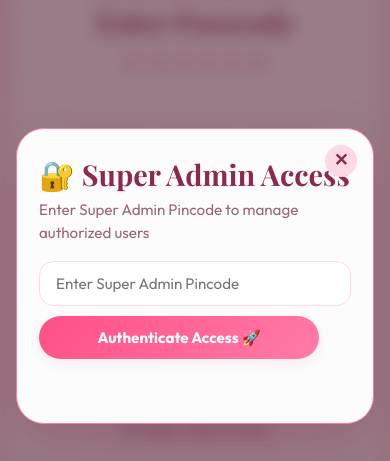
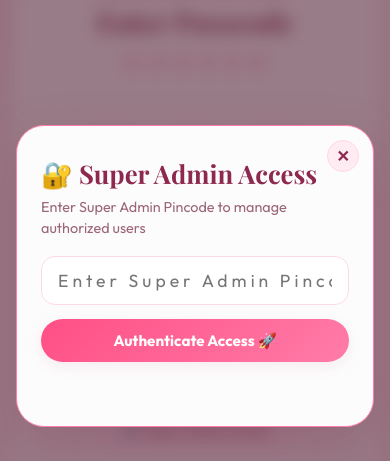
Before and after one commit to joshuarommelfortes-cmyk/MonthsaryWeb, a website: page index.html in a window 390 px wide. Both pictures are taken after a click on the button "⚙️ Super Admin Portal". Shown: the part 146-607 px from the top of the page. Drawn offline with nearby package versions, Linux system fonts and the light colour scheme; no server answers; a web font is replaced by a local one.

Commit message:
Optimize Super Admin modal UI responsiveness across all device screen sizes

```diff
--- a/index.html
+++ b/index.html
@@ -1422,15 +1422,16 @@
       background: rgba(255, 255, 255, 0.98);
       border: 1.5px solid var(--rose);
       border-radius: 28px;
-      padding: 28px 22px;
+      padding: 32px 24px 28px 24px;
       width: 100%;
-      max-width: 480px;
+      max-width: 440px;
       max-height: 90vh;
       overflow-y: auto;
       box-shadow: 0 20px 50px rgba(141, 41, 79, 0.25);
       position: relative;
       transform: scale(0.92);
       transition: transform 0.3s cubic-bezier(0.175, 0.885, 0.32, 1.275);
+      box-sizing: border-box;
     }
 
     .admin-modal-overlay.open .admin-modal-card {
@@ -1439,20 +1440,22 @@
 
     .admin-close-btn {
       position: absolute;
-      top: 16px;
-      right: 16px;
-      background: var(--light-pink);
-      border: none;
+      top: 14px;
+      right: 14px;
+      background: #FFEBF2;
+      border: 1px solid var(--light-pink);
       color: var(--dark-rose);
       width: 32px;
       height: 32px;
       border-radius: 50%;
-      font-size: 1.1rem;
+      font-size: 1rem;
       cursor: pointer;
       display: flex;
       align-items: center;
       justify-content: center;
       font-weight: bold;
+      z-index: 10;
+      transition: all 0.2s ease;
     }
 
     .admin-close-btn:hover {
@@ -1896,12 +1899,12 @@
 
       <!-- View 1: Super Admin Pincode Gate -->
       <div id="adminAuthView">
-        <h2 class="heading" style="font-size: 1.8rem; margin-bottom: 8px;">🔐 Super Admin Access</h2>
-        <p class="description" style="margin-bottom: 16px;">Enter Super Admin Pincode to manage authorized users</p>
-
-        <div class="admin-form-group">
-          <input type="password" id="adminPinInput" class="admin-input" placeholder="Enter Super Admin Pincode" maxlength="6" autocomplete="off" />
-          <button class="btn btn-primary" onclick="verifyAdminPin()" style="padding: 12px 24px; font-size: 0.95rem;">
+        <h2 class="heading" style="font-size: 1.6rem; margin-bottom: 8px;">🔐 Super Admin Access</h2>
+        <p class="description" style="font-size: 0.9rem; margin-bottom: 16px;">Enter Super Admin Pincode to manage authorized users</p>
+
+        <div class="admin-form-group" style="align-items: center;">
+          <input type="password" id="adminPinInput" class="admin-input" placeholder="Enter Super Admin Pincode" maxlength="6" autocomplete="off" style="text-align: center; font-size: 1.1rem; letter-spacing: 4px;" />
+          <button class="btn btn-primary" onclick="verifyAdminPin()" style="width: 100%; max-width: 100%; padding: 12px 20px; font-size: 0.95rem; margin-top: 4px;">
             Authenticate Access 🚀
           </button>
         </div>
```
